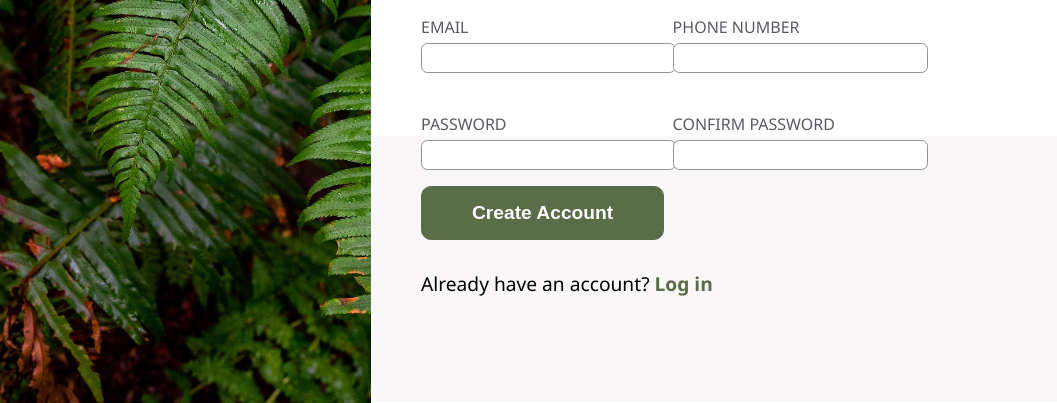
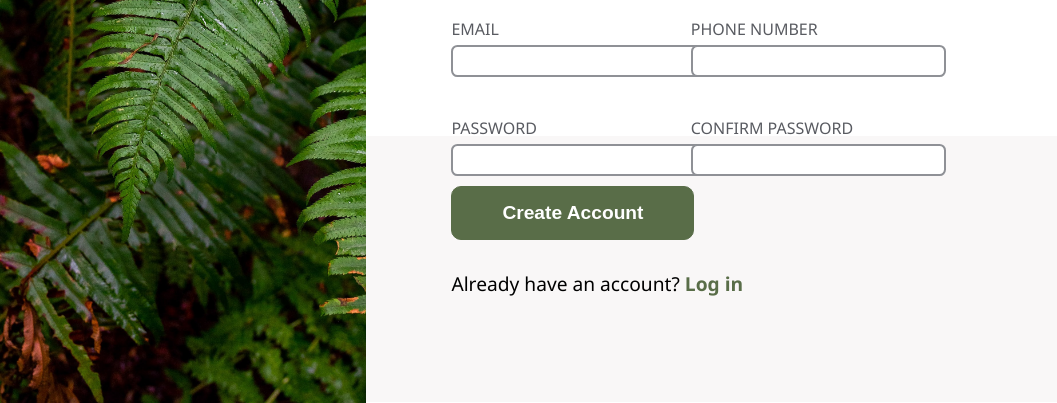
Before and after one commit to Jovan-Nsty/Sign-up-Form, a plain HTML site: page index.html in a window 1280 px wide. Shown: the part 397-800 px from the top of the page, without its empty margins (0-1057 px from the left). Drawn offline with Linux system fonts and the light colour scheme.

Commit message:
Padding fix and input border color change

```diff
--- a/style.css
+++ b/style.css
@@ -1,5 +1,6 @@
 :root {
     --clr-green: #596D48;
+    --clr-blue: #60B9EF;
 }
 
 * {
@@ -32,7 +33,7 @@ body {
 .form-section-content {
     height: 33.3%;
     background-color: #f8f5f5c0;
-    padding: 50px 280px 20px 50px;
+    padding: 50px 280px 20px 85px;
 }
 
 .form-section-content:nth-child(1) {
@@ -118,7 +119,12 @@ input {
     padding: 0.4rem;
     border-radius: 0.4rem;
     width: 255px;
-    border: 1px solid #8f9196;
+    border: 2px solid #8f9196;
+}
+
+input:focus {
+    outline: none;
+    border: 2px solid var(--clr-blue);
 }
 
 label {
```
